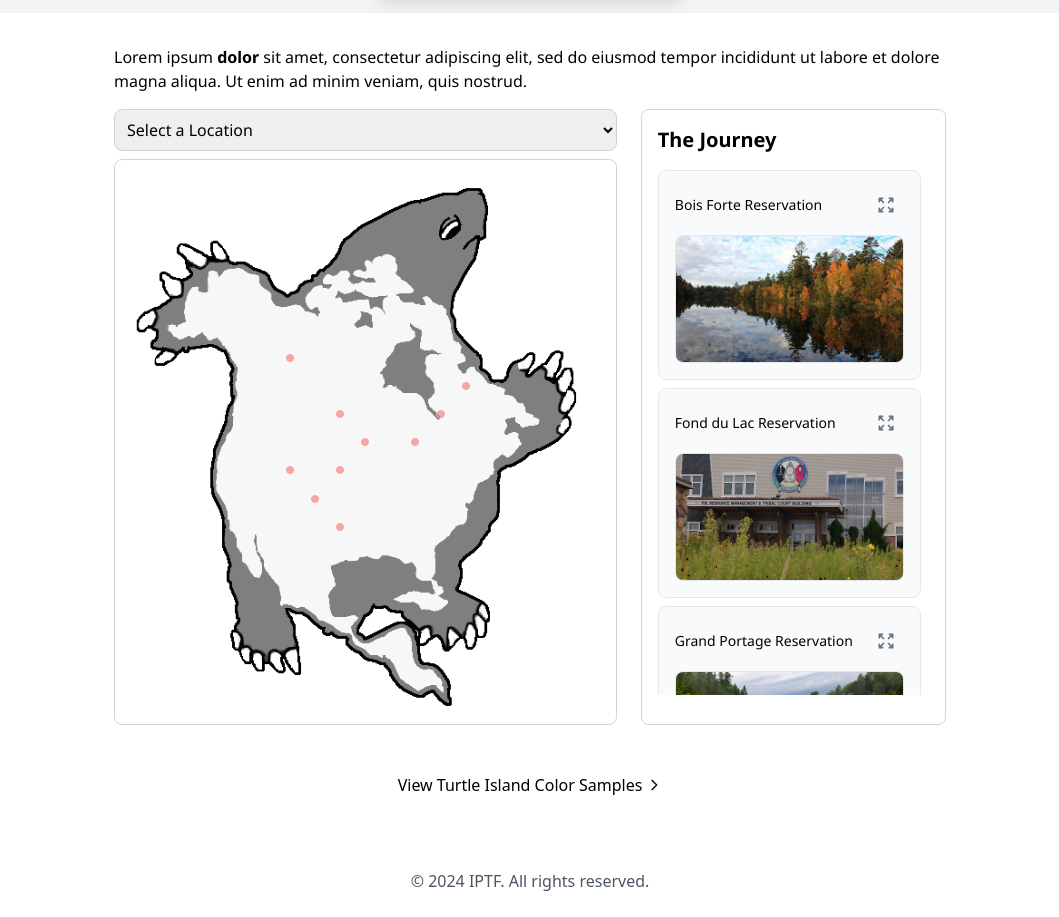
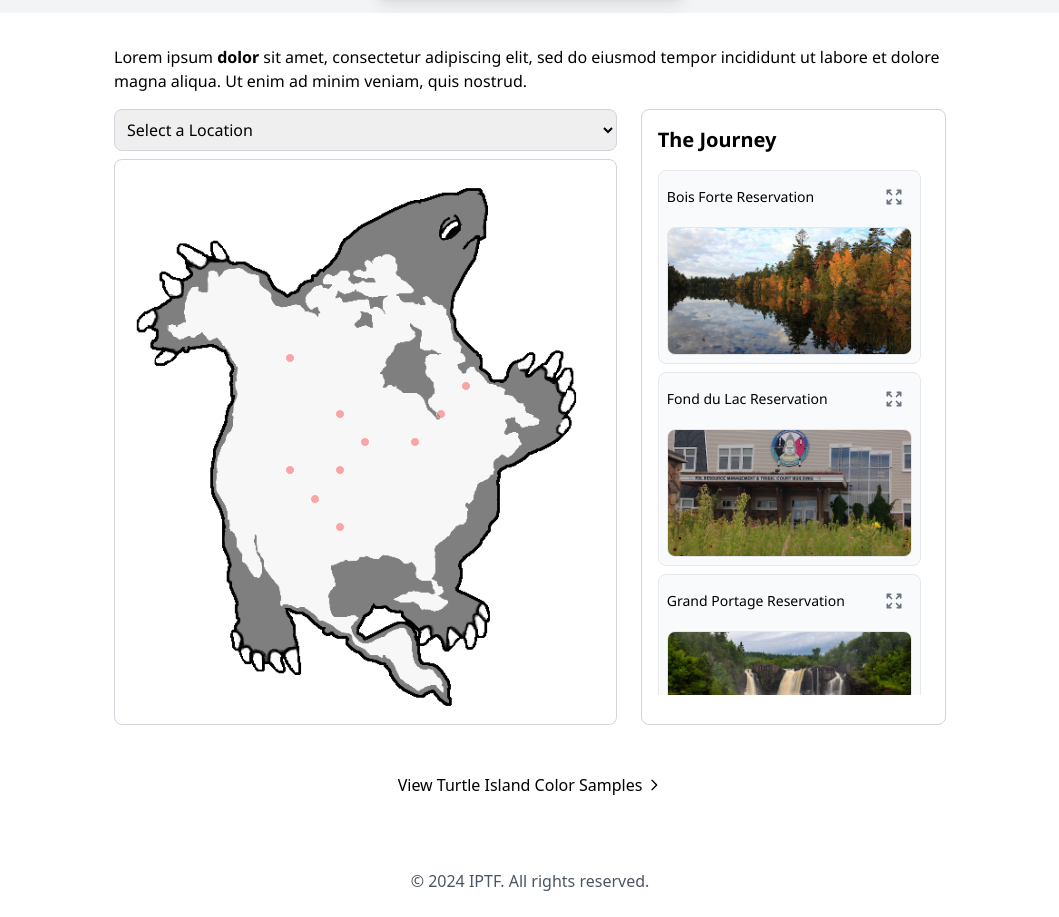
Before and after one commit to jayhaase/asemaa, an Eleventy site: page src/index.md in a window 1280 px wide. Shown: the part 153-1070 px from the top of the page, without its empty margins (110-1169 px from the left). Built offline with nearby package versions, Linux system fonts and the light colour scheme; Eleventy itself is replaced by a stand-in of ours; files that its build step writes are made by us from their sources; no server answers.

Commit message:
Tweaking sidebar

```diff
--- a/src/_includes/partials/location-sidebar.njk
+++ b/src/_includes/partials/location-sidebar.njk
@@ -2,34 +2,35 @@
     <h2 class="text-xl font-semibold mb-4">The Journey</h2>
     <div class="overflow-y-auto max-h-[525px] space-y-2 pr-2">
         {% for location in locations %}
-            <div
-                id="location-{{ location.id }}"
-                class="rounded-lg p-4 border border-gray-200 hover:border-gray-500 transition-all duration-300 cursor-pointer"
-                :class="{ 'bg-red-50': $store.locations.hoveredLocationId === '{{ location.id }}' ||
-                    $store.locations.selectedLocation?.id === '{{ location.id }}', 'bg-gray-50': !($store.locations.hoveredLocationId === '{{
-                    location.id }}' || $store.locations.selectedLocation?.id === '{{ location.id }}') }"
+            <div id="location-{{ location.id }}"
+                class="rounded-lg p-2 border border-gray-200 hover:border-gray-500 transition-all duration-300 cursor-pointer"
+                :class="{
+                    'bg-red-50': $store.locations.hoveredLocationId === '{{ location.id }}' || $store.locations.selectedLocation?.id === '{{ location.id }}',
+                    'bg-gray-50': !($store.locations.hoveredLocationId === '{{ location.id }}' || $store.locations.selectedLocation?.id === '{{ location.id }}')
+                }"
                 @mouseenter="$store.locations.setHoveredLocation('{{ location.id }}')"
                 @mouseleave="$store.locations.setHoveredLocation(null)"
                 @click="$store.locations.selectLocation('{{ location.id }}')">
-                <!-- Title and Magnifying Glass -->
+
+                <!-- Title and Expand Button -->
                 <div class="flex justify-between items-center mb-3">
                     <h3 class="font-heading text-sm">{{ location.name }}</h3>
-                    <button
-                        @click.stop="$store.locations.showLocationInfo('{{ location.id }}')"
-                        class="text-gray-500 hover:text-forest hover:scale-110 active:scale-95 transition-all duration-150 ease-in-out p-2">
+                    <button @click.stop="$store.locations.showLocationInfo('{{ location.id }}')"
+                            class="text-gray-500 hover:text-forest hover:scale-110 active:scale-95 transition-all duration-150 ease-in-out p-2">
                         <svg xmlns="http://www.w3.org/2000/svg" class="h-5 w-5" fill="none" viewBox="0 0 24 24" stroke="currentColor">
-                            <path
-                                stroke-linecap="round"
-                                stroke-linejoin="round"
-                                stroke-width="2"
-                                d="M4 8V4m0 0h4M4 4l5 5m11-1V4m0 0h-4m4 0l-5 5M4 16v4m0 0h4m-4 0l5-5m11 5l-5-5m5 5v-4m0 4h-4"/>
+                            <path stroke-linecap="round" stroke-linejoin="round" stroke-width="2"
+                                  d="M4 8V4m0 0h4M4 4l5 5m11-1V4m0 0h-4m4 0l-5 5M4 16v4m0 0h4m-4 0l5-5m11 5l-5-5m5 5v-4m0 4h-4"/>
                         </svg>
                     </button>
                 </div>
+
                 <!-- Image -->
                 <div class="w-full h-32 mt-3">
-                    <img src="{{ location.imageUrl }}" alt="{{ location.name }}" class="w-full h-full object-cover rounded-lg border border-gray-200"></div>
+                    <img src="{{ location.imageUrl }}"
+                         alt="{{ location.name }}"
+                         class="w-full h-full object-cover rounded-lg border border-gray-200">
                 </div>
-            {% endfor %}
-        </div>
-    </aside>
+            </div>
+        {% endfor %}
+    </div>
+</aside>
--- a/src/_includes/partials/map-area.njk
+++ b/src/_includes/partials/map-area.njk
@@ -1,4 +1,3 @@
-<!-- Map Area with Image and Marker -->
 <div
     id="mapContainer" class="relative w-full h-full border border-gray-300 rounded-lg">
     <!-- Background Image -->
```
Lines whose indentation alone changed are shown as unchanged.
